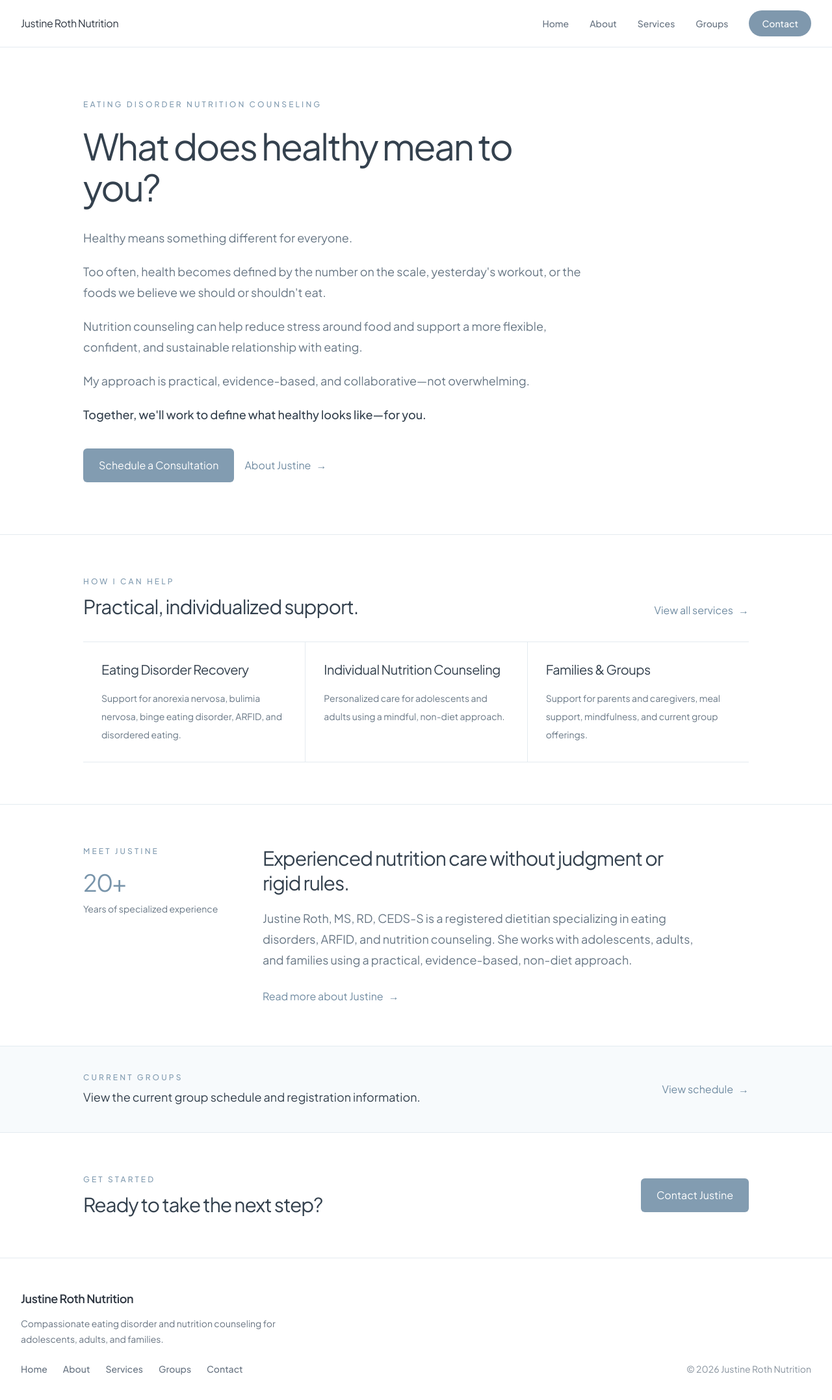
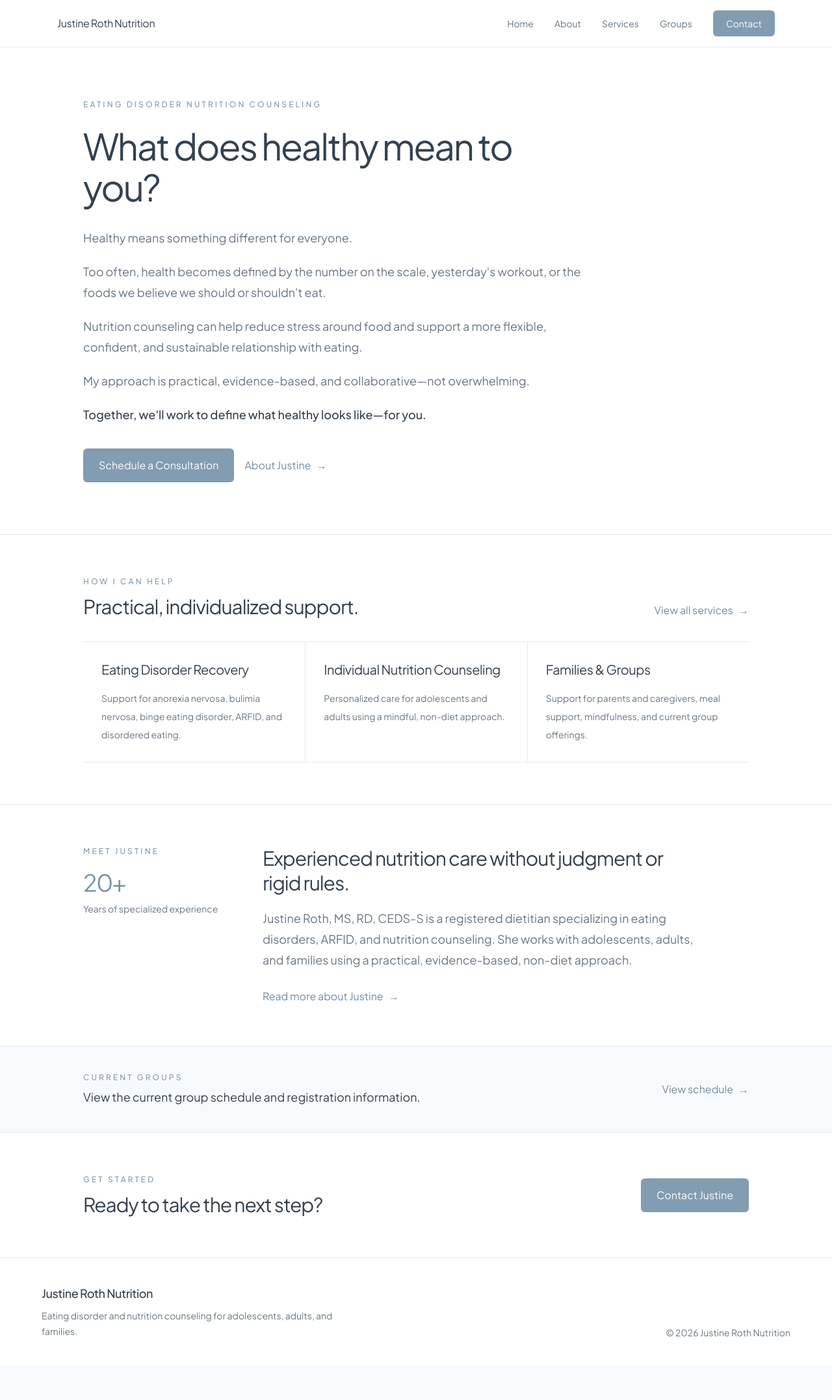
Before and after one commit to justinerothrd/justine-roth-nutrition, a Next.js app: page / in a window 1280 px wide. Shown: the top 2154 px of the page at 65% size. After the commit the page ends 2100 px from the top, so only its background shows below. Built offline with nearby package versions, Linux system fonts and the light colour scheme.

Commit message:
Update layout.tsx

```diff
--- a/app/layout.tsx
+++ b/app/layout.tsx
@@ -1,11 +1,17 @@
 import type { Metadata } from "next";
 import Link from "next/link";
-import { Plus_Jakarta_Sans } from "next/font/google";
+import { Instrument_Sans, Plus_Jakarta_Sans } from "next/font/google";
 import "./globals.css";
 
 const jakarta = Plus_Jakarta_Sans({
   subsets: ["latin"],
   variable: "--font-jakarta",
+  display: "swap",
+});
+
+const instrument = Instrument_Sans({
+  subsets: ["latin"],
+  variable: "--font-instrument",
   display: "swap",
 });
 
@@ -33,26 +39,26 @@ export default function RootLayout({
   return (
     <html lang="en">
       <body
-        className={`${jakarta.variable} min-h-screen bg-[#F8FBFD] font-sans text-[#2F3742] antialiased`}
+        className={`${jakarta.variable} ${instrument.variable} min-h-screen bg-white text-[#34414E] antialiased`}
       >
         <header className="sticky top-0 z-50 border-b border-[#E4EBF0] bg-white/95 backdrop-blur-md">
-          <div className="mx-auto flex h-18 max-w-7xl items-center justify-between px-5 sm:px-6 lg:px-8">
+          <div className="mx-auto flex h-[72px] max-w-6xl items-center justify-between px-6">
             <Link
               href="/"
-              className="text-base font-semibold tracking-[-0.025em] text-[#2F3742] sm:text-lg"
+              className="font-heading text-[1.05rem] font-medium tracking-[-0.025em] text-[#34414E]"
             >
               Justine Roth Nutrition
             </Link>
 
             <nav
               aria-label="Main navigation"
-              className="hidden items-center gap-8 text-sm font-medium text-[#687482] md:flex"
+              className="hidden items-center gap-8 text-sm text-[#687785] md:flex"
             >
               {navLinks.map((link) => (
                 <Link
                   key={link.href}
                   href={link.href}
-                  className="transition-colors hover:text-[#6F879E]"
+                  className="transition-colors hover:text-[#526D83]"
                 >
                   {link.label}
                 </Link>
@@ -60,27 +66,27 @@ export default function RootLayout({
 
               <Link
                 href="/contact"
-                className="rounded-full bg-[#7F98AD] px-5 py-2.5 text-white transition-colors hover:bg-[#6F879E]"
+                className="rounded-md bg-[#829CB1] px-5 py-2.5 text-white transition-colors hover:bg-[#708A9F]"
               >
                 Contact
               </Link>
             </nav>
 
             <details className="relative md:hidden">
-              <summary className="cursor-pointer list-none rounded-full border border-[#CCD8E1] bg-white px-4 py-2 text-sm font-medium text-[#2F3742]">
+              <summary className="cursor-pointer list-none border border-[#D3DEE6] px-4 py-2 text-sm text-[#34414E]">
                 Menu
               </summary>
 
               <nav
                 aria-label="Mobile navigation"
-                className="absolute right-0 top-12 w-56 rounded-2xl border border-[#E4EBF0] bg-white p-3 shadow-xl"
+                className="absolute right-0 top-12 w-56 border border-[#E4EBF0] bg-white p-3 shadow-lg"
               >
                 <div className="flex flex-col">
                   {navLinks.map((link) => (
                     <Link
                       key={link.href}
                       href={link.href}
-                      className="rounded-xl px-4 py-3 text-sm font-medium text-[#687482] transition-colors hover:bg-[#F3F7FA] hover:text-[#2F3742]"
+                      className="px-4 py-3 text-sm text-[#687785] hover:bg-[#F7FAFC] hover:text-[#34414E]"
                     >
                       {link.label}
                     </Link>
@@ -88,7 +94,7 @@ export default function RootLayout({
 
                   <Link
                     href="/contact"
-                    className="mt-2 rounded-xl bg-[#7F98AD] px-4 py-3 text-center text-sm font-medium text-white transition-colors hover:bg-[#6F879E]"
+                    className="mt-2 bg-[#829CB1] px-4 py-3 text-center text-sm text-white"
                   >
                     Contact
                   </Link>
@@ -98,46 +104,22 @@ export default function RootLayout({
           </div>
         </header>
 
-        <div className="min-h-[calc(100vh-72px)]">{children}</div>
+        {children}
 
-        <footer className="border-t border-[#E4EBF0] bg-white px-5 py-12 sm:px-6 lg:px-8">
-          <div className="mx-auto grid max-w-7xl gap-10 md:grid-cols-[1fr_auto] md:items-end">
+        <footer className="border-t border-[#E4EBF0] bg-white px-6 py-10">
+          <div className="mx-auto flex max-w-6xl flex-col gap-6 text-sm text-[#687785] md:flex-row md:items-end md:justify-between">
             <div>
-              <p className="text-lg font-semibold tracking-[-0.025em] text-[#2F3742]">
+              <p className="font-heading text-lg font-medium tracking-[-0.025em] text-[#34414E]">
                 Justine Roth Nutrition
               </p>
 
-              <p className="mt-3 max-w-md text-sm leading-6 text-[#687482]">
-                Compassionate eating disorder and nutrition counseling for
-                adolescents, adults, and families.
+              <p className="mt-2 max-w-md leading-6">
+                Eating disorder and nutrition counseling for adolescents,
+                adults, and families.
               </p>
-
-              <nav
-                aria-label="Footer navigation"
-                className="mt-6 flex flex-wrap gap-x-6 gap-y-3 text-sm font-medium text-[#687482]"
-              >
-                {navLinks.map((link) => (
-                  <Link
-                    key={link.href}
-                    href={link.href}
-                    className="transition-colors hover:text-[#6F879E]"
-                  >
-                    {link.label}
-                  </Link>
-                ))}
-
-                <Link
-                  href="/contact"
-                  className="transition-colors hover:text-[#6F879E]"
-                >
-                  Contact
-                </Link>
-              </nav>
             </div>
 
-            <p className="text-sm text-[#87929D]">
-              © {new Date().getFullYear()} Justine Roth Nutrition
-            </p>
+            <p>© {new Date().getFullYear()} Justine Roth Nutrition</p>
           </div>
         </footer>
       </body>
```
